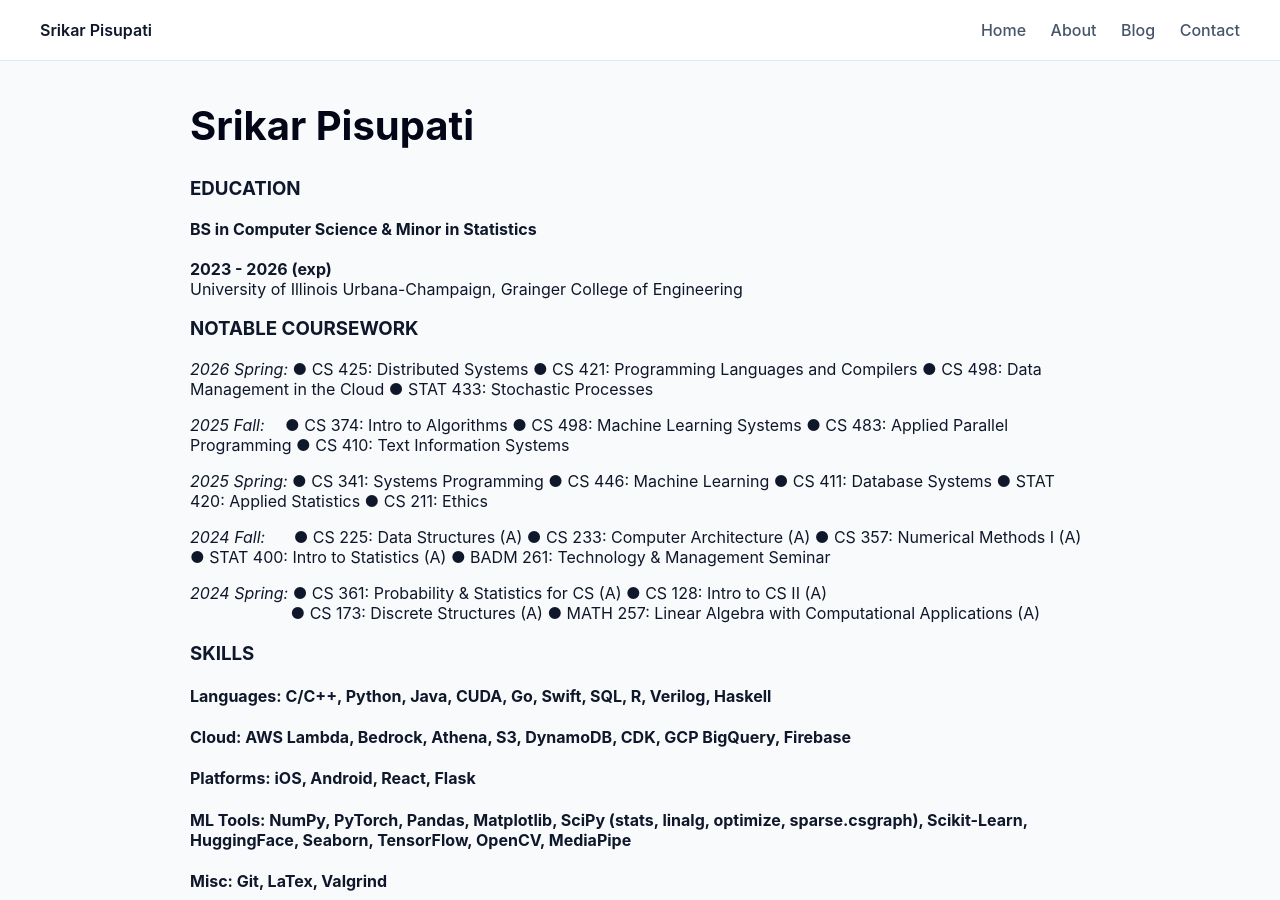
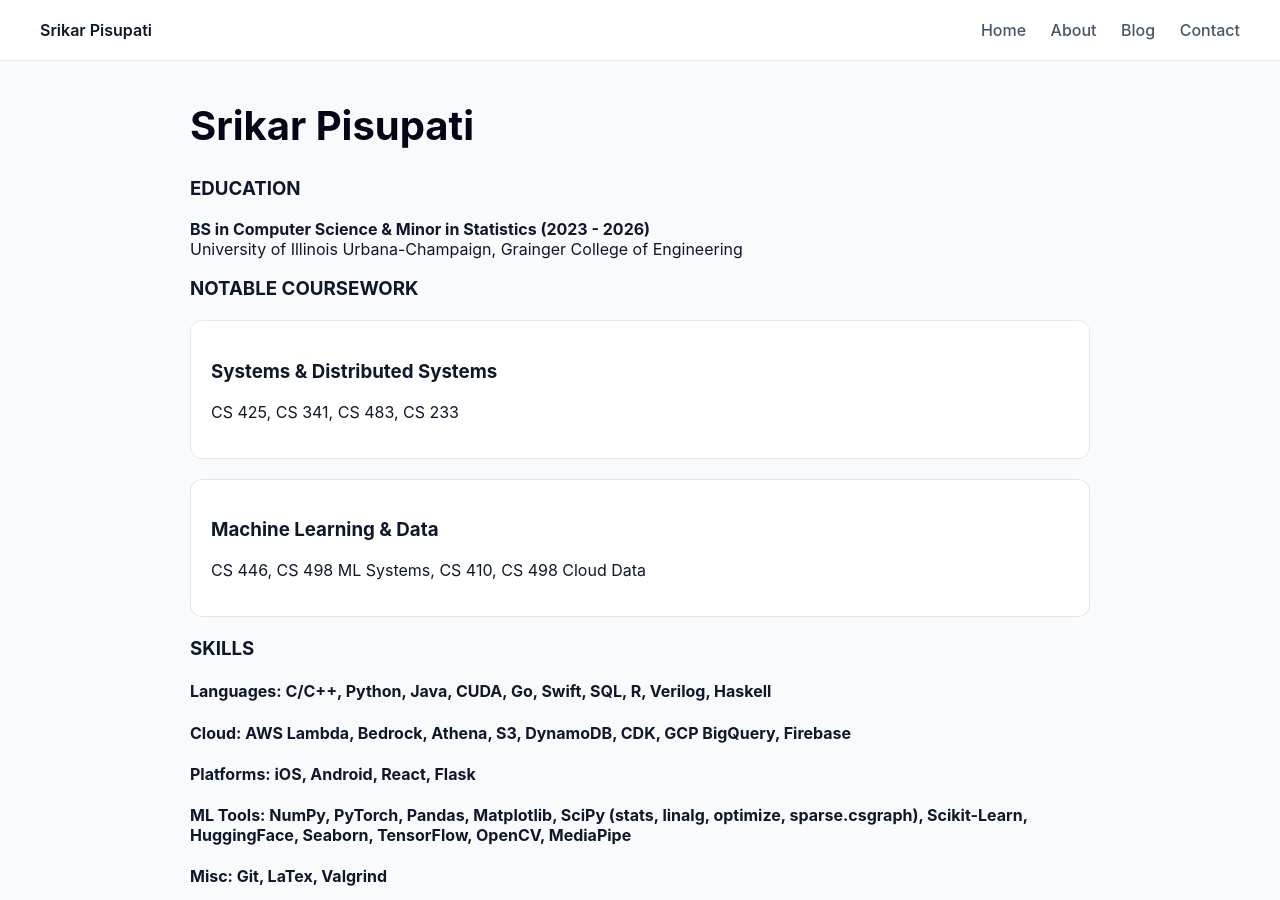
Before and after one commit to srikarpisupati/srikarpisupati.github.io, a Jekyll site: the page built from about.md, in a window 1280 px wide and 900 px high. Built offline with Jekyll 4.4.1, drawn with Linux system fonts in a browser that asks for light colours.

Commit message:
Revise education and coursework formatting in about.md
Updated education section and notable coursework format.

```diff
--- a/about.md
+++ b/about.md
@@ -8,21 +8,19 @@ permalink: /about/
 
 ### EDUCATION
 
-**BS in Computer Science & Minor in Statistics**
-<br>**2023 - 2026 (exp)**
+**BS in Computer Science & Minor in Statistics (2023 - 2026)**
 <br>University of Illinois Urbana-Champaign, Grainger College of Engineering
 
 ### NOTABLE COURSEWORK
-_2026 Spring:_ ● CS 425: Distributed Systems ● CS 421: Programming Languages and Compilers ● CS 498: Data Management in the Cloud ● STAT 433: Stochastic Processes
+<div class="card">
+<h3>Systems & Distributed Systems</h3>
+<p>CS 425, CS 341, CS 483, CS 233</p>
+</div>
 
-_2025 Fall:_ &ensp;&ensp;● CS 374: Intro to Algorithms ● CS 498: Machine Learning Systems ● CS 483: Applied Parallel Programming ● CS 410: Text Information Systems
-
-_2025 Spring:_ ● CS 341: Systems Programming ● CS 446: Machine Learning ● CS 411: Database Systems ● STAT 420: Applied Statistics ● CS 211: Ethics
-
-_2024 Fall:_ &ensp;&emsp;● CS 225: Data Structures (A) ● CS 233: Computer Architecture (A) ● CS 357: Numerical Methods I (A) ● STAT 400: Intro to Statistics (A) ● BADM 261: Technology & Management Seminar
-
-_2024 Spring:_ ● CS 361: Probability & Statistics for CS (A) ● CS 128: Intro to CS II (A)
-<br>&emsp;&emsp;&emsp;&emsp;&emsp;&emsp;  ● CS 173: Discrete Structures (A) ● MATH 257: Linear Algebra with Computational Applications (A)
+<div class="card">
+<h3>Machine Learning & Data</h3>
+<p>CS 446, CS 498 ML Systems, CS 410, CS 498 Cloud Data</p>
+</div>
 
 ### SKILLS
 #### Languages: C/C++, Python, Java, CUDA, Go, Swift, SQL, R, Verilog, Haskell
```
